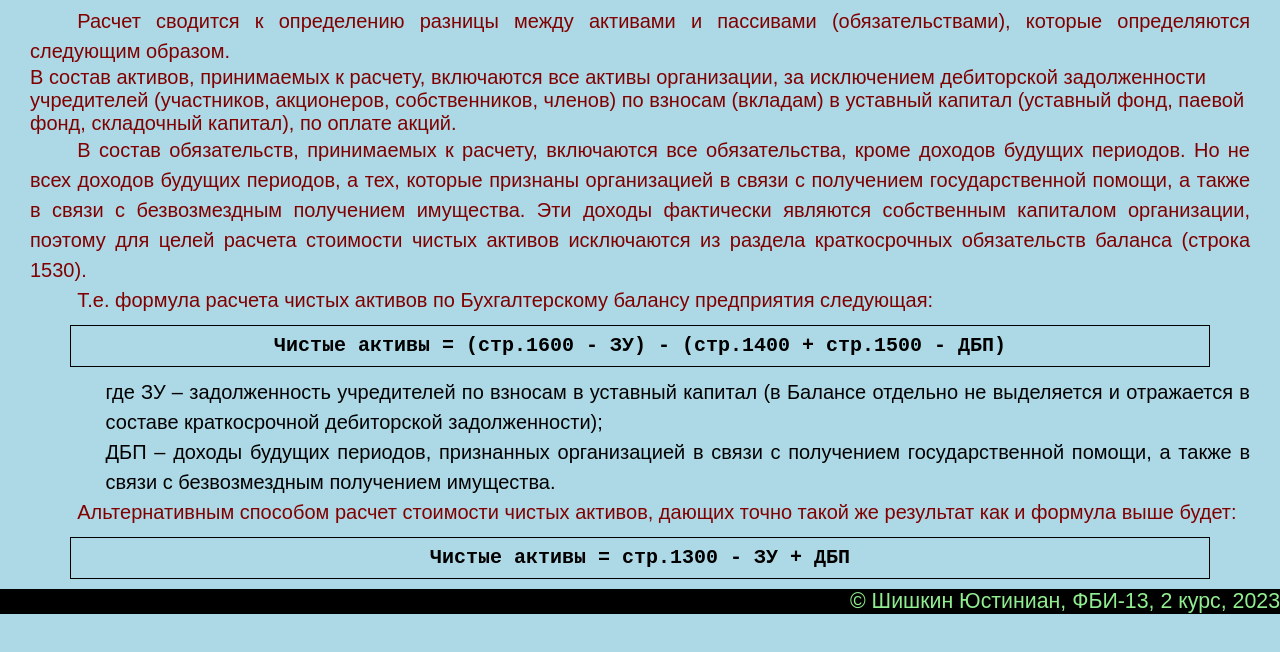
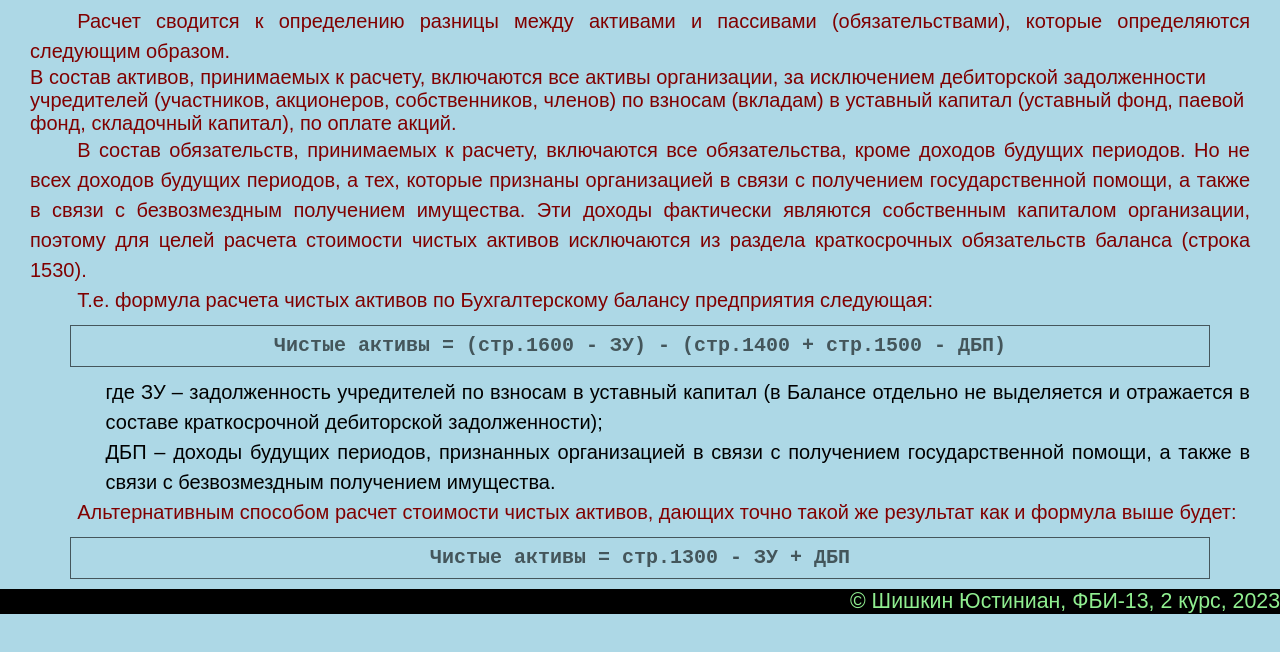
Before and after one commit to CrazyDiamond1488/web-labs, a plain HTML site: page lab3.html in a window 1280 px wide. Shown: the part 138-790 px from the top of the page. Drawn offline with Linux system fonts and the light colour scheme.

Commit message:
Прозрачность

```diff
--- a/lab3.html
+++ b/lab3.html
@@ -28,6 +28,10 @@
             text-indent: 0;
             margin: 10px 40px 10px 40px;
             padding: 5px;
+            opacity: 0.6;
+        }
+        .formula:hover {
+            opacity: 1;
         }
         .formula-description {
             color: black;
```
